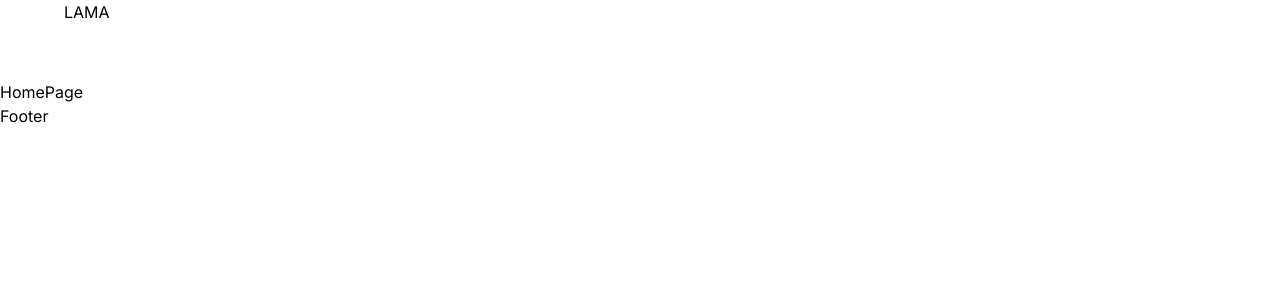
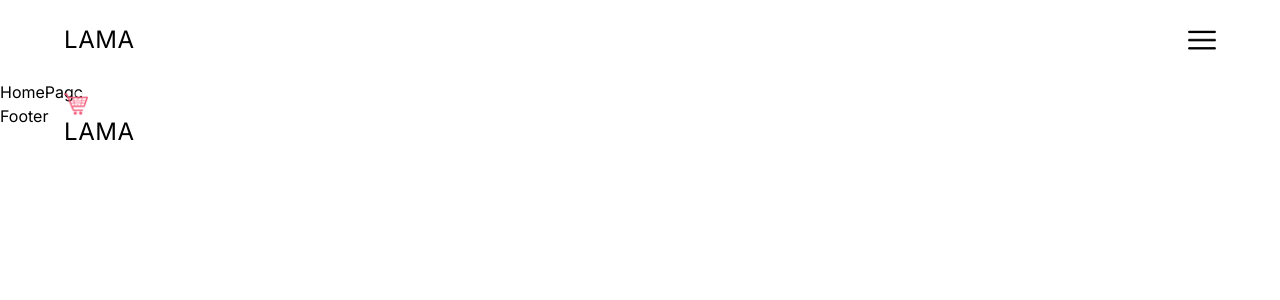
Before and after one commit to ShavmiyanV/e-commerce, a Next.js app: page / in a window 1280 px wide. Shown: the top 300 px of the page. Built offline with nearby package versions, Linux system fonts and the light colour scheme.

Commit message:
Add responsive Menu component to Navbar
Introduces a new Menu component for mobile navigation and updates Navbar to include Menu for mobile and logo for larger screens. Enhances responsive design and navigation structure.

```diff
--- /dev/null
+++ b/src/components/Menu.tsx
@@ -0,0 +1,35 @@
+"use client";
+
+import { useState } from "react";
+import Image from "next/image";
+import Link from "next/link";
+
+const Menu = () => {
+  const [open, setOpen] = useState(false);
+
+  return (
+    <div>
+      <Image
+        src="/menu.png"
+        alt=""
+        width={28}
+        height={28}
+        className="cursor-pointer"
+        onClick={() => setOpen((prev) => !prev)}
+      />
+      {open && (
+        <div className="absolute bg-black text-white left-0 top-20 w-full h-[calc(100vh-80px)] flex flex-col items-center justify-center gap-8 text-xl z-10">
+          <Link href="/">Homepage</Link>
+          <Link href="/">Shop</Link>
+          <Link href="/">Deals</Link>
+          <Link href="/">About</Link>
+          <Link href="/">Contact</Link>
+          <Link href="/">Logout</Link>
+          <Link href="/">Cart(1)</Link>
+        </div>
+      )}
+    </div>
+  );
+};
+
+export default Menu;
--- a/src/components/Navbar.tsx
+++ b/src/components/Navbar.tsx
@@ -1,10 +1,29 @@
 import Link from "next/link";
-
+import Menu from "./Menu";
+import Image from "next/image";
 
 const Navbar = () => {
   return (
-    <div className="h-20 px-4 md:px-8 lg:px-16 xl:32 2xl:px-64">
-      <Link href="/">LAMA</Link>
+    <div className="h-20 px-4 md:px-8 lg:px-16 xl:32 2xl:px-64 relative">
+      {/* MOBILE */}
+      <div className="h-full flex items-center justify-between">
+        <Link href="/">
+          <div className="text-2xl tracking-wide">LAMA</div>
+        </Link>
+        <Menu />
+      </div>
+      {/* BIGGER SCREENS */}
+      <div className="hidden md:flex items-center justify-between gap-8 h-full">
+        {/* LEFT */}
+        <div className="w-1/3">
+          <Link href="/">
+            <Image src="/logo.png" alt="" width={24} height={24} />
+            <div className="text-2xl tracking-wide">LAMA</div>
+          </Link>
+        </div>
+        {/* RIGHT */}
+        <div className="w-2/3"></div>
+      </div>
     </div>
   );
 };
```
